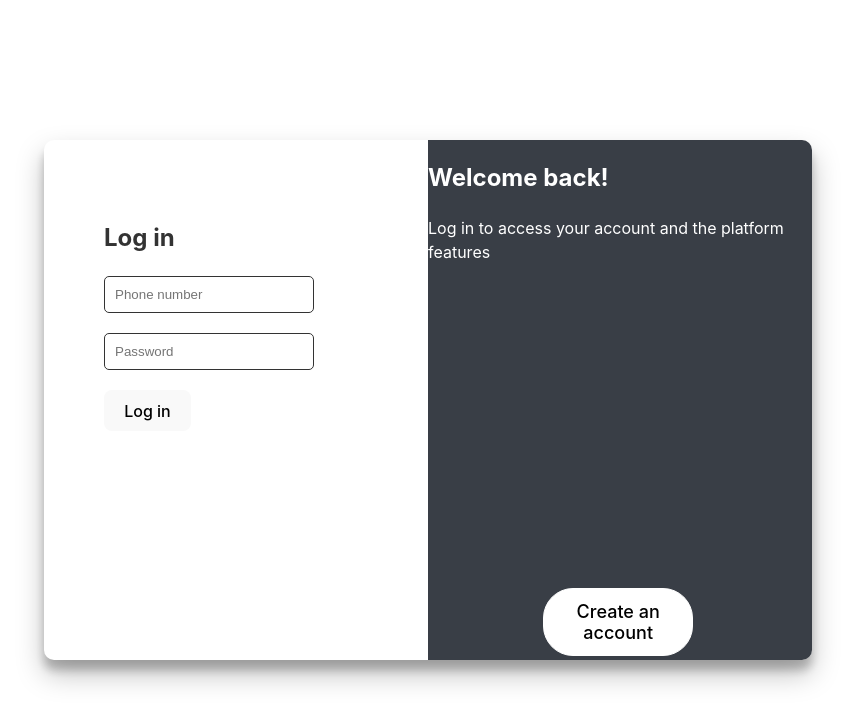
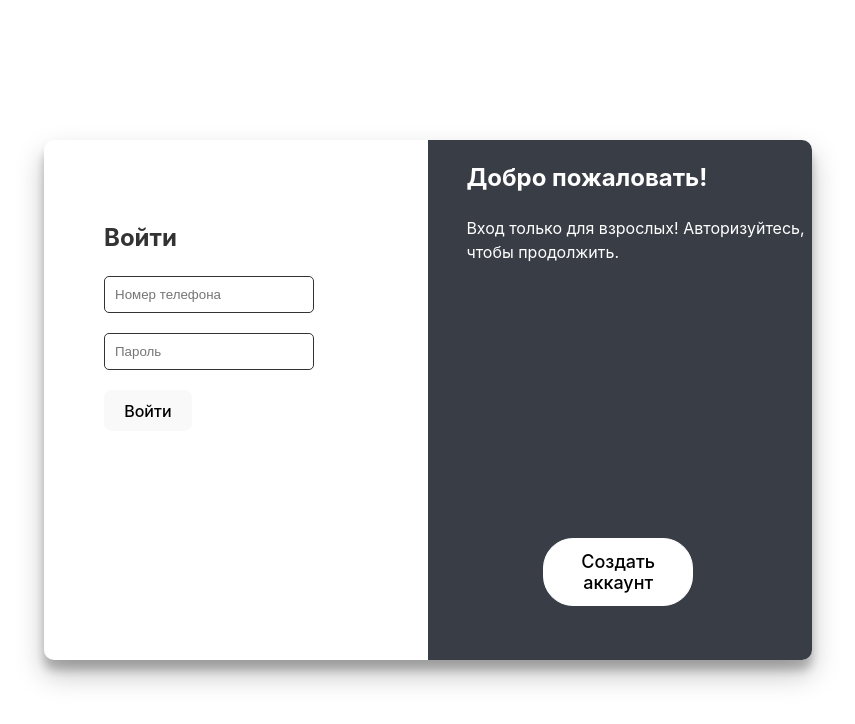
Before and after one commit to Estoutic/tobacoo_web, a React (Vite) app: page / in a window 1280 px wide. Shown: the top 724 px of the page, without its empty margins (212-1067 px from the left). Built offline with nearby package versions, Linux system fonts and the light colour scheme; no server answers.

Commit message:
add react query

```diff
--- a/package.json
+++ b/package.json
@@ -10,8 +10,10 @@
     "preview": "vite preview"
   },
   "dependencies": {
+    "axios": "^1.4.0",
     "react": "^18.2.0",
     "react-dom": "^18.2.0",
+    "react-query": "^3.39.3",
     "styled-components": "^6.0.0-rc.2"
   },
   "devDependencies": {
--- /dev/null
+++ b/src/api/user/keys.ts
@@ -0,0 +1,5 @@
+const userKeys = {
+    user: 'user',
+  };
+
+  export default userKeys;
--- /dev/null
+++ b/src/api/user/useUserAuth.ts
@@ -0,0 +1,10 @@
+import { useQuery } from "react-query";
+import { loginUser } from '../userApi';
+
+import userKeys from './keys';
+
+const useUserAuth = (phone, password) => {
+  return useQuery([userKeys.user], () => loginUser(phone, password));
+};
+
+export default useUserAuth;
--- /dev/null
+++ b/src/api/userApi.tsx
@@ -0,0 +1,20 @@
+import axios, { AxiosResponse } from "axios";
+
+interface UserData {
+  phone: string;
+  password: string;
+  firstName: string;
+  surName: string;
+  lastName: string;
+  bonus: number;
+}
+
+export async function loginUser(phone: string, password: string): Promise<UserData> {
+  try {
+    const params = { phone, password };
+    const response: AxiosResponse<UserData> = await axios.get("http://0.0.0.0:8080/api/user/login", { params });
+    return response.data;
+  } catch (error: any) {
+    console.error(error);
+  }
+}
--- a/src/main.tsx
+++ b/src/main.tsx
@@ -2,9 +2,16 @@ import React from 'react'
 import ReactDOM from 'react-dom/client'
 import './index.css'
 import LoginContainer from './main/pages/auth/LoginContainer'
+import { QueryClient, QueryClientProvider } from "react-query";
+
+
+const queryClient = new QueryClient();
 
 ReactDOM.createRoot(document.getElementById('root') as HTMLElement).render(
   <React.StrictMode>
+          <QueryClientProvider client={queryClient}>
+
     <LoginContainer/>
+    </QueryClientProvider>
   </React.StrictMode>,
 )
--- a/src/main/pages/auth/LoginContainer.tsx
+++ b/src/main/pages/auth/LoginContainer.tsx
@@ -3,16 +3,19 @@ import AuthForm from "../auth/components/AuthForm";
 import AuthFormContainer from "../auth/components/AuthFormContainer";
 import InfoContainer from "../auth/components/InfoContainer";
 import styled, { css } from "styled-components";
+import useUserAuth from "../../../api/user/useUserAuth";
 
 interface LoginContainerProps {}
 
 interface AuthFormData {
   firstName?: string;
+  surName?: string;
   lastName?: string;
-  username?: string;
+  bonus?: number;
   phone: string;
   password: string;
 }
+
 
 const Container = styled.div`
   position: fixed;
@@ -31,7 +34,10 @@ const Container = styled.div`
 `;
 
 const LoginContainer: React.FC<LoginContainerProps> = ({}) => {
+
   const [isLoginFormOpen, setIsLoginFormOpen] = useState(true);
+  const [phone, setPhone] = useState('');
+  const [password, setPassword] = useState('');
 
   const handleFormToggle = () => {
     setIsLoginFormOpen((prevIsLoginFormOpen) => !prevIsLoginFormOpen);
@@ -39,7 +45,15 @@ const LoginContainer: React.FC<LoginContainerProps> = ({}) => {
 
   const handleAuthSubmit = (formData: AuthFormData) => {
     console.log(formData);
-    // здесь можно добавить обработку отправки данных формы авторизации или регистрации
+
+  };
+
+  const { data: user, isLoading, isError } = useUserAuth(phone, password);
+
+const handleLoginSubmit = (formData: AuthFormData) => {
+    setPhone(formData.phone);
+    setPassword(formData.password);
+    console.log(user);
   };
 
   return (
@@ -48,7 +62,7 @@ const LoginContainer: React.FC<LoginContainerProps> = ({}) => {
         <AuthFormContainer isLoginFormOpen={isLoginFormOpen}>
           <AuthForm
             type="login"
-            onSubmit={handleAuthSubmit}
+            onSubmit={handleLoginSubmit}
             isLoginFormOpen={isLoginFormOpen}
           />
         </AuthFormContainer>
--- a/src/main/pages/auth/components/AuthForm.tsx
+++ b/src/main/pages/auth/components/AuthForm.tsx
@@ -23,7 +23,7 @@ const Input = styled.input`
   margin-bottom: 20px;
   border: 1px solid #333333;
   border-radius: 5px;
-  color: #333333;
+  color: #ffffff;
 `;
 
 const Title = styled.h2`
@@ -51,8 +51,8 @@ const AuthForm: React.FC<AuthFormProps> = ({ type, onSubmit }) => {
     if (
       type === "login" ||
       formData.firstName ||
-      formData.lastName ||
-      formData.username
+      formData.surName ||
+      formData.lastName
     ) {
       onSubmit(formData);
     }
@@ -63,14 +63,14 @@ const AuthForm: React.FC<AuthFormProps> = ({ type, onSubmit }) => {
       formPosition={type === "login" ? "left" : "right"}
       onSubmit={handleSubmit}
     >
-      <Title>{type === "login" ? "Log in" : "Register"}</Title>
+      <Title>{type === "login" ? "Войти" : "Создать акканут"}</Title>
       <div>
         <Input
           type="phone"
           name="phone"
           value={formData.phone}
           onChange={handleInputChange}
-          placeholder="Phone number"
+          placeholder="Номер телефона"
           required
         />
       </div>
@@ -80,7 +80,7 @@ const AuthForm: React.FC<AuthFormProps> = ({ type, onSubmit }) => {
           name="password"
           value={formData.password}
           onChange={handleInputChange}
-          placeholder="Password"
+          placeholder="Пароль"
           minLength={6}
           required
         />
@@ -93,7 +93,16 @@ const AuthForm: React.FC<AuthFormProps> = ({ type, onSubmit }) => {
               name="firstName"
               value={formData.firstName || ""}
               onChange={handleInputChange}
-              placeholder="First name"
+              placeholder="Имя"
+            />
+          </div>
+          <div>
+            <Input
+              type="text"
+              name="surName"
+              value={formData.surName || ""}
+              onChange={handleInputChange}
+              placeholder="Фамилия"
             />
           </div>
           <div>
@@ -102,21 +111,12 @@ const AuthForm: React.FC<AuthFormProps> = ({ type, onSubmit }) => {
               name="lastName"
               value={formData.lastName || ""}
               onChange={handleInputChange}
-              placeholder="Last name"
-            />
-          </div>
-          <div>
-            <Input
-              type="text"
-              name="username"
-              value={formData.username || ""}
-              onChange={handleInputChange}
-              placeholder="Username"
+              placeholder="Отчество"
             />
           </div>
         </>
       )}
-      <button type="submit">{type === "login" ? "Log in" : "Register"}</button>
+      <button type="submit">{type === "login" ? "Войти" : "Создать"}</button>
     </Form>
   );
 };
--- a/src/main/pages/auth/components/InfoContainer.tsx
+++ b/src/main/pages/auth/components/InfoContainer.tsx
@@ -17,11 +17,13 @@ const Container = styled.div`
 `;
 
 const Heading = styled.h2`
+  margin-left: 10%;
   color: white;
 `;
 
 const Paragraph = styled.p`
   color: white;
+  margin-left: 10%;
   margin-bottom: 24px;
 `;
 
@@ -36,22 +38,27 @@ const Button = styled.button`
   font-size: 18px;
   width: 150px;
   margin-left: 30%;
-  margin-top: 300px;
+  margin-top: 250px;
   justify-content: center;
   cursor: pointer;
 `;
 
-const InfoContainer: React.FC<InfoContainerProps> = ({ isLoginFormOpen, onButtonClick }) => {
+const InfoContainer: React.FC<InfoContainerProps> = ({
+  isLoginFormOpen,
+  onButtonClick,
+}) => {
   return (
     <Container>
-      <Heading>{isLoginFormOpen ? "Welcome back!" : "Create an account"}</Heading>
+      <Heading>
+        {isLoginFormOpen ? "Добро пожаловать!" : "Создать аккаунт"}
+      </Heading>
       <Paragraph>
         {isLoginFormOpen
-          ? "Log in to access your account and the platform features"
-          : "Join our community of passionate programmers and learners. Sign up to share, teach and learn together."}
+          ? "Вход только для взрослых! Авторизуйтесь, чтобы продолжить."
+          : "Присоединяйтесь к нам и наслаждайтесь покупками табачных изделий!"}
       </Paragraph>
       <Button onClick={onButtonClick}>
-        {isLoginFormOpen ? "Create an account" : "Log in"}
+        {isLoginFormOpen ? "Создать аккаунт" : "Войти"}
       </Button>
     </Container>
   );
```
Also changed, not shown: 1 other file (tests, documents, lock files or other folders).
